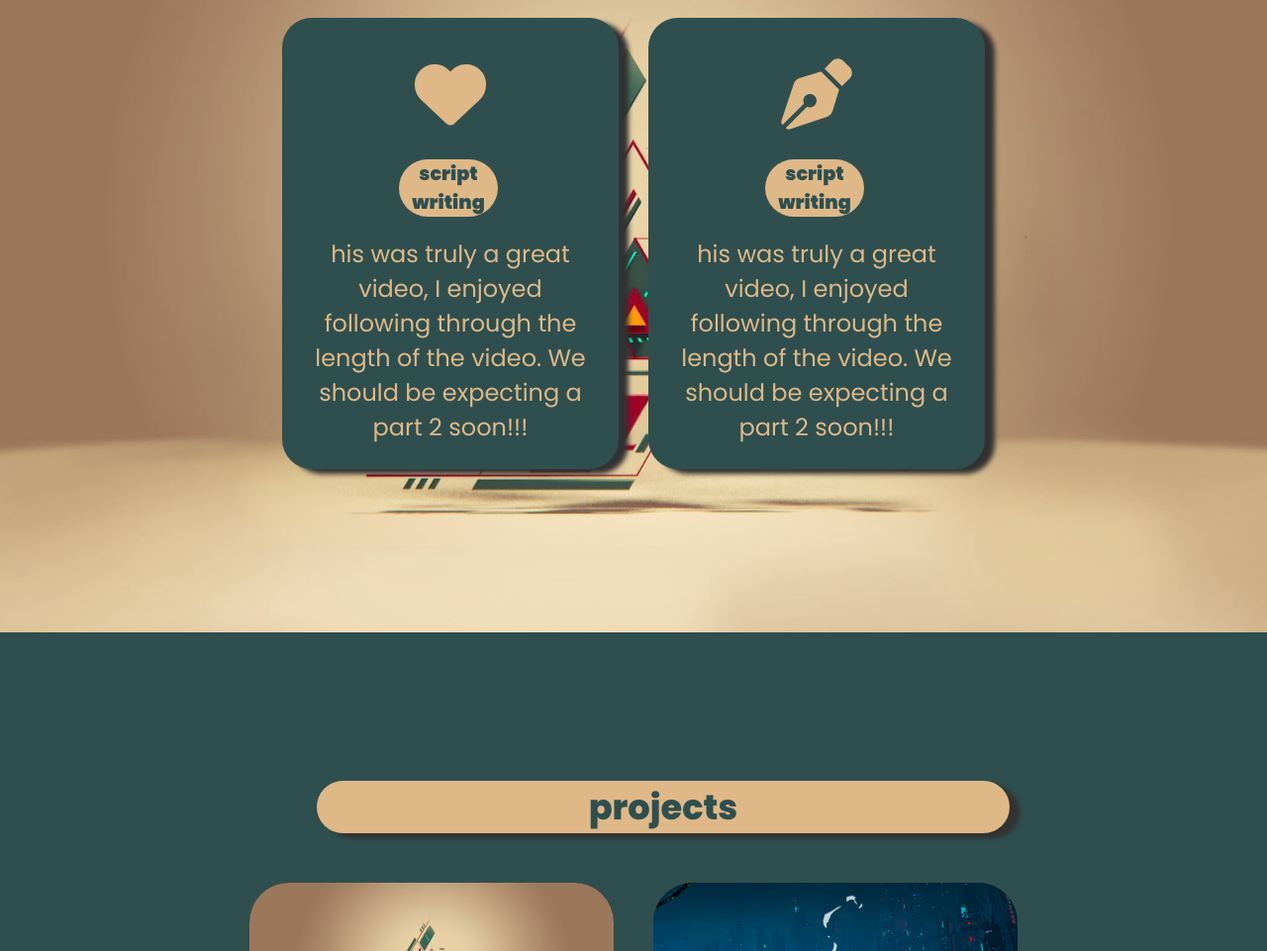
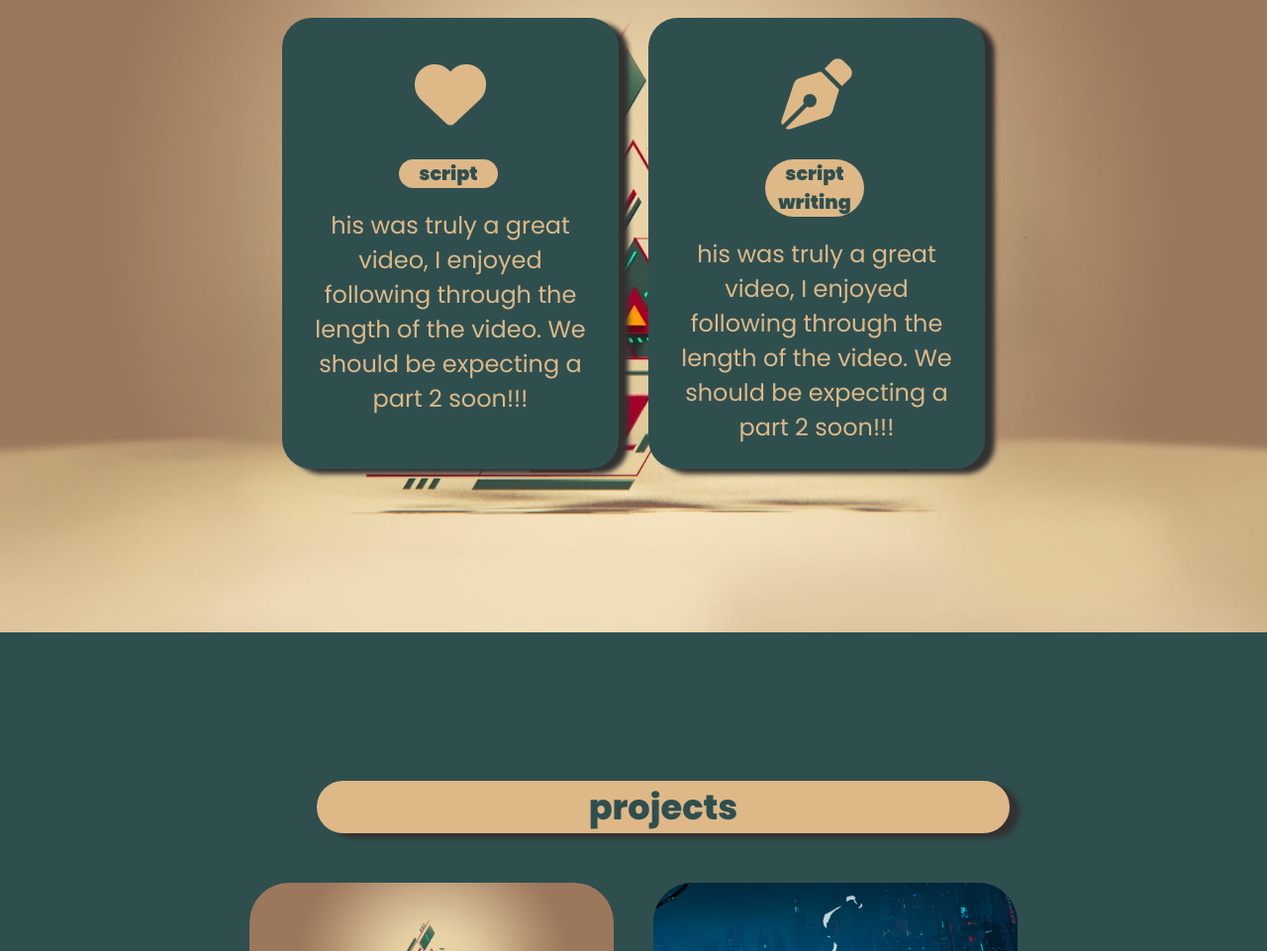
Before and after one commit to bakr177/my-portfolio-.com, a plain HTML site: page index.html in a window 1280 px wide. Shown: the part 915-1876 px from the top of the page at 99% size. Drawn offline with Linux system fonts and the light colour scheme.

Commit message:
Update index.html

```diff
--- a/index.html
+++ b/index.html
@@ -42,7 +42,7 @@
                       <i class="fa-solid fa-heart"></i>
                  </div>
                  <div class="info">
-                  <h3>script writing</h3>
+                  <h3>script </h3>
                   <p>his was truly a great video, I enjoyed following through the length of the video. We should be expecting a part 2 soon!!!</p>
              </div>
               </div>
```
